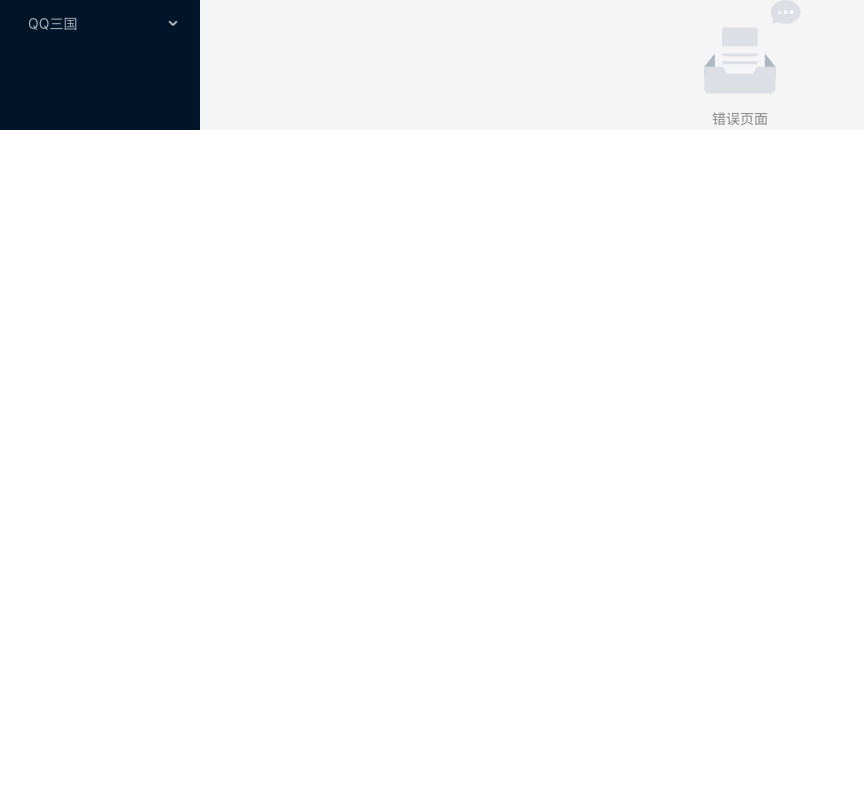
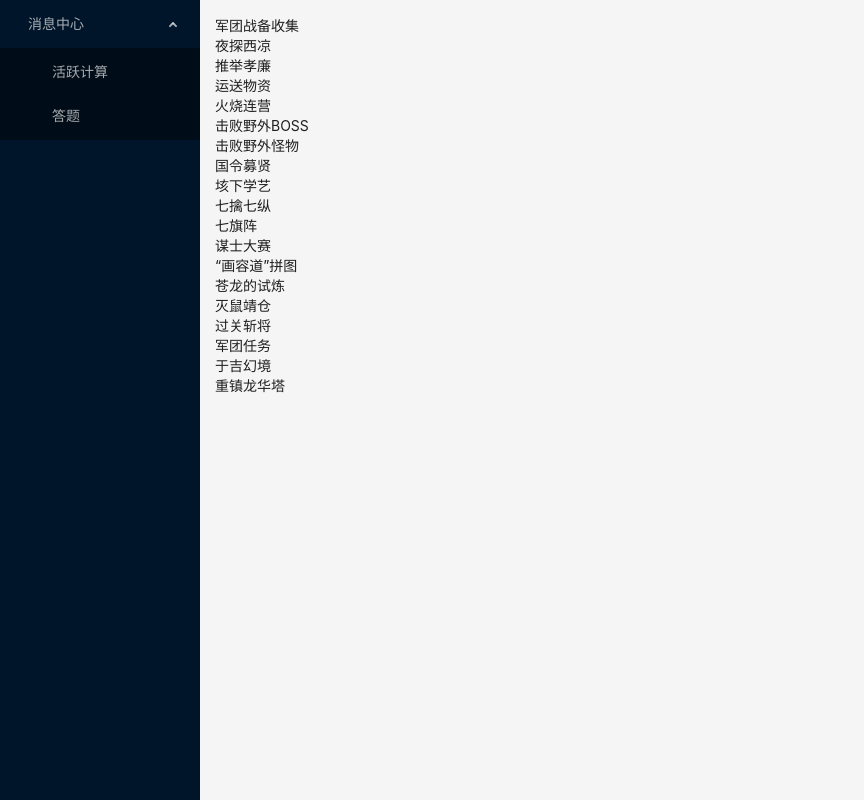
Before and after one commit to Evil-Sphinx/planet, a React (Create React App) app: page /#/activity in a window 1280 px wide. Shown: the whole page, without its empty margins (0-864 px from the left). Built offline with nearby package versions, Linux system fonts and the light colour scheme.

Commit message:
Adjust css

```diff
--- a/src/App.css
+++ b/src/App.css
@@ -1,38 +1,7 @@
-.App {
-  text-align: center;
+.wrapper {
+  height: 100%;
 }
 
-.App-logo {
-  height: 40vmin;
-  pointer-events: none;
+.main {
+  padding: 15px 15px;
 }
-
-@media (prefers-reduced-motion: no-preference) {
-  .App-logo {
-    animation: App-logo-spin infinite 20s linear;
-  }
-}
-
-.App-header {
-  background-color: #282c34;
-  min-height: 100vh;
-  display: flex;
-  flex-direction: column;
-  align-items: center;
-  justify-content: center;
-  font-size: calc(10px + 2vmin);
-  color: white;
-}
-
-.App-link {
-  color: #61dafb;
-}
-
-@keyframes App-logo-spin {
-  from {
-    transform: rotate(0deg);
-  }
-  to {
-    transform: rotate(360deg);
-  }
-}
--- a/src/configs/sidemenu.js
+++ b/src/configs/sidemenu.js
@@ -1,7 +1,7 @@
 const menuArr = [
   {
     key: 'qqsg',
-    name: 'QQ三国',
+    name: '消息中心',
     shortName: '三国',
     child: [
       {
--- /dev/null
+++ b/src/constants/activity.js
@@ -0,0 +1,135 @@
+export const activity = [
+  {
+    activityName: '军团战备收集',
+    point: {
+      90: 24
+    },
+    difficulty: 2
+  },
+  {
+    activityName: '夜探西凉',
+    point: {
+      90: 80
+    },
+    difficulty: 2
+  },
+  {
+    activityName: '推举孝廉',
+    point: {
+      90: 5
+    },
+    difficulty: 1
+  },
+  {
+    activityName: '运送物资',
+    point: {
+      90: 10
+    },
+    difficulty: 1
+  },
+  {
+    activityName: '火烧连营',
+    point: {
+      90: 15
+    },
+    difficulty: 2
+  },
+  {
+    activityName: '击败野外BOSS',
+    point: {
+      90: 40
+    },
+    difficulty: 3
+  },
+  {
+    activityName: '击败野外怪物',
+    point: {
+      90: 20
+    },
+    difficulty: 3
+  },
+  {
+    activityName: '国令募贤',
+    point: {
+      90: 60
+    },
+    difficulty: 100
+  },
+  {
+    activityName: '垓下学艺',
+    point: {
+      90: 5
+    },
+    difficulty: 1
+  },
+  {
+    activityName: '七擒七纵',
+    point: {
+      90: 40
+    },
+    difficulty: 3
+  },
+  {
+    activityName: '七旗阵',
+    point: {
+      90: 40
+    },
+    difficulty: 1
+  },
+  {
+    activityName: '谋士大赛',
+    point: {
+      90: 20
+    },
+    difficulty: 100
+  },
+  {
+    activityName: '“画容道”拼图',
+    point: {
+      90: 10
+    },
+    difficulty: 3
+  },
+  {
+    activityName: '苍龙的试炼',
+    point: {
+      90: 20
+    },
+    difficulty: 2
+  },
+  {
+    activityName: '灭鼠靖仓',
+    point: {
+      90: 10
+    },
+    difficulty: 1
+  },
+  {
+    activityName: '过关斩将',
+    point: {
+      90: 40
+    },
+    difficulty: 4
+  },
+  {
+    activityName: '军团任务',
+    point: {
+      90: 20
+    },
+    difficulty: 4
+  },
+  {
+    activityName: '于吉幻境',
+    point: {
+      90: 40
+    },
+    difficulty: 1
+  },
+  {
+    activityName: '重镇龙华塔',
+    point: {
+      90: 60
+    },
+    difficulty: 2
+  }
+];
--- a/src/index.css
+++ b/src/index.css
@@ -1,13 +1,20 @@
+html {
+  height: 100%;
+}
+
+#root {
+  height: 100%;
+}
+
 body {
   margin: 0;
-  font-family: -apple-system, BlinkMacSystemFont, 'Segoe UI', 'Roboto', 'Oxygen',
-    'Ubuntu', 'Cantarell', 'Fira Sans', 'Droid Sans', 'Helvetica Neue',
-    sans-serif;
+  font-family: -apple-system, BlinkMacSystemFont, 'Segoe UI', 'Roboto', 'Oxygen', 'Ubuntu',
+    'Cantarell', 'Fira Sans', 'Droid Sans', 'Helvetica Neue', sans-serif;
   -webkit-font-smoothing: antialiased;
   -moz-osx-font-smoothing: grayscale;
+  height: 100%;
 }
 
 code {
-  font-family: source-code-pro, Menlo, Monaco, Consolas, 'Courier New',
-    monospace;
+  font-family: source-code-pro, Menlo, Monaco, Consolas, 'Courier New', monospace;
 }
--- a/src/layouts/sidebar/index.js
+++ b/src/layouts/sidebar/index.js
@@ -15,7 +15,7 @@ const Sidebar = () => {
         theme="dark"
         //   selectedKeys={[state.highlight || selectedMatched[selectedMatched.length - 1]]}
         mode="inline"
-        //   defaultOpenKeys={this.getDefaultOpenKeys()}
+        defaultOpenKeys={sideMenu.map((i) => i.key)}
         //   onOpenChange={this.handleFooter}
       >
         {sideMenu.map((item) => {
--- a/src/layouts/wrapper.js
+++ b/src/layouts/wrapper.js
@@ -6,9 +6,11 @@ const { Content } = Layout;
 const Wrapper = (props) => {
   const { children } = props;
   return (
-    <Layout>
+    <Layout className="wrapper">
       <Sidebar />
-      <Content>{React.Children.map(children, (child) => React.cloneElement(child))}</Content>
+      <Content className="main">
+        {React.Children.map(children, (child) => React.cloneElement(child))}
+      </Content>
     </Layout>
   );
 };
--- a/src/router/index.js
+++ b/src/router/index.js
@@ -26,6 +26,15 @@ const routes = [
     ]
   },
   {
+    path: '/activity',
+    component: lazy(() => import('src/views/activity')),
+    breadcrumb: [
+      {
+        name: '活跃计算'
+      }
+    ]
+  },
+  {
     path: '*',
     component: lazy(() => import('src/views/errorPage'))
   }
--- /dev/null
+++ b/src/views/activity/index.js
@@ -0,0 +1,20 @@
+import React from 'react';
+import { activity } from '@/constants/activity';
+
+const LEVEL_1 = 180;
+const LEVEL_2 = 300;
+const LEVEL_3 = 350;
+
+const Activity = () => {
+  return (
+    <>
+      {activity
+        .sort((a, b) => a.value - b.value)
+        .map((item, index) => {
+          return <div key={index}>{item.activityName}</div>;
+        })}
+    </>
+  );
+};
+
+export default Activity;
--- a/webpack.config.js
+++ b/webpack.config.js
@@ -9,7 +9,7 @@ module.exports = {
   },
   resolve: {
     alias: {
-      '@': path.resolve(__dirname, 'src/')
+      '@': path.resolve(__dirname, './src')
     }
   },
   module: {
```
Also changed, not shown: src/views/activity/index.less (added).
